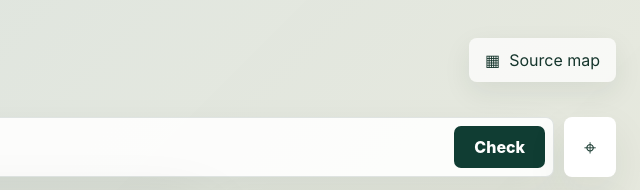
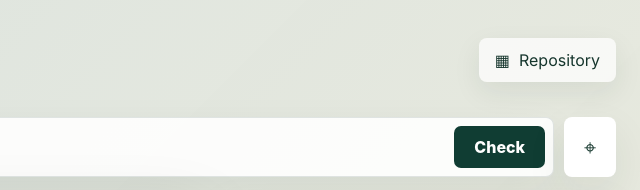
Before and after one commit to nimantha-code/cambodia-land-risk-check, a plain HTML site: page index.html in a window 1280 px wide. Shown: the top 190 px of the page, 640-1280 px from the left. Drawn offline with Linux system fonts and the light colour scheme.

Commit message:
Remove unavailable source PDF link from hosted demo

```diff
--- a/index.html
+++ b/index.html
@@ -14,9 +14,9 @@
             <p class="eyebrow">Cambodia micro-loan screening</p>
             <h1>Land Risk Check</h1>
           </div>
-          <a class="source-link" href="./assets/WCS_Protected_Area_Map.pdf" target="_blank" rel="noreferrer">
+          <a class="source-link" href="https://github.com/nimantha-code/cambodia-land-risk-check" target="_blank" rel="noreferrer">
             <span aria-hidden="true">▦</span>
-            Source map
+            Repository
           </a>
         </header>
 
```
